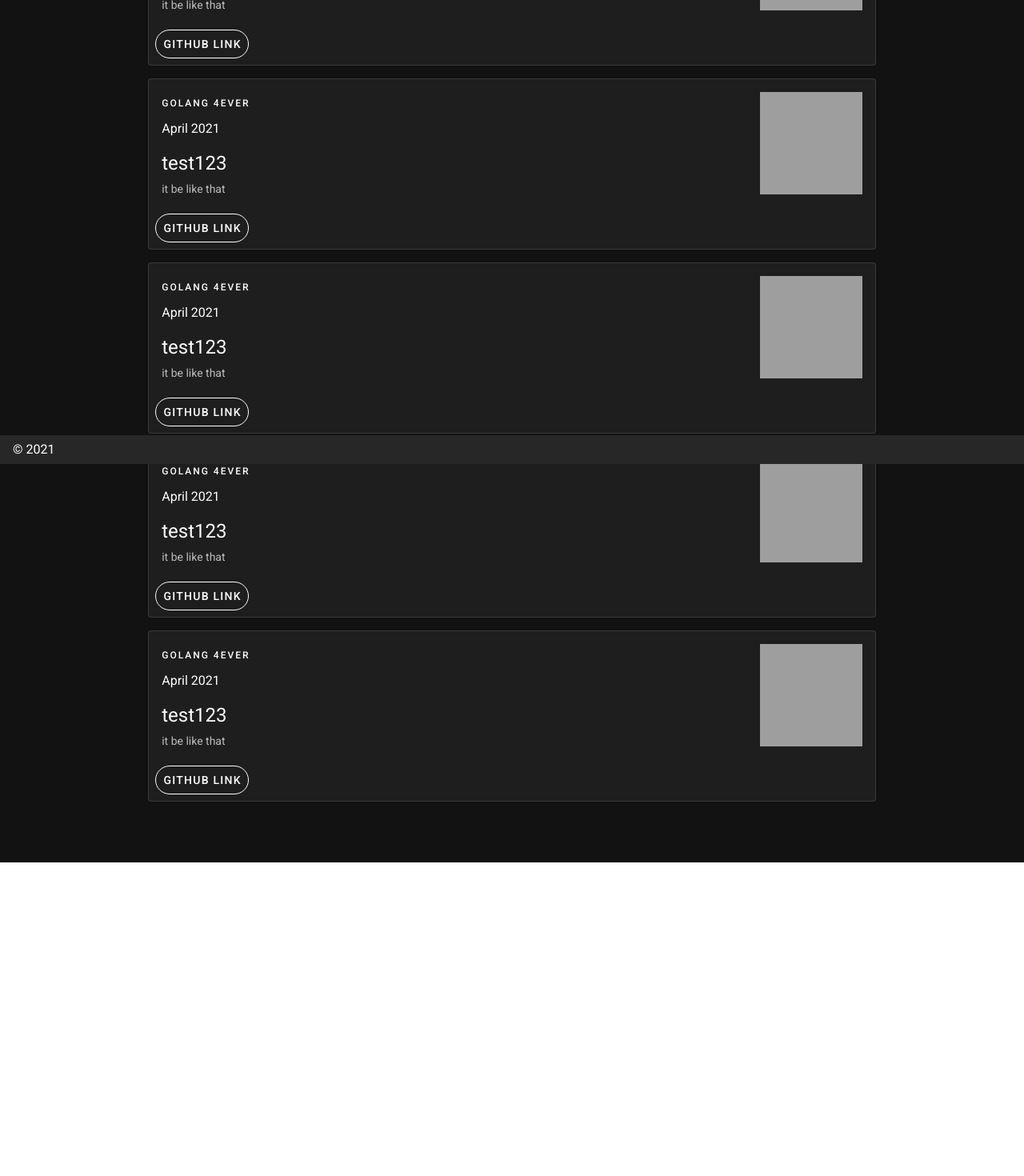
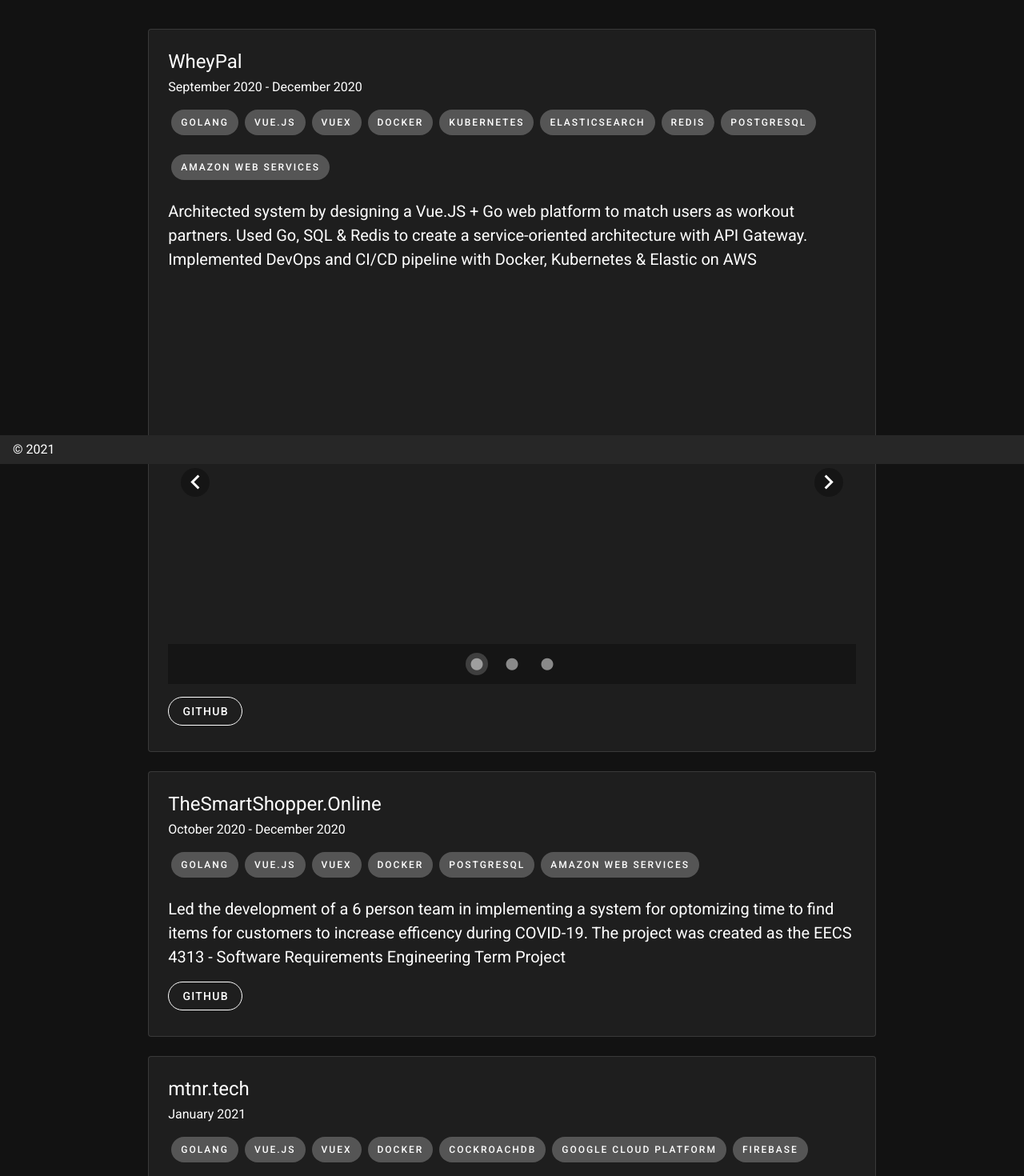
Before and after one commit to AllenKaplan/allenkaplan.github.io, a Nuxt app: page /projects in a window 1280 px wide. Shown: the part 220-1690 px from the top of the page at 80% size. Before the commit the page ends 1298 px from the top, so only its background shows below. Built offline with nearby package versions, Linux system fonts and the light colour scheme.

Commit message:
improved projects

```diff
--- a/components/project.vue
+++ b/components/project.vue
@@ -1,23 +1,35 @@
 <template>
-  <v-card class="mx-auto" max-width="80%" outlined>
-    <v-list-item three-line>
-      <v-list-item-content>
-        <div class="overline">{{ project.languages }}</div>
-        <div class="mb-4">{{ project.date }}</div>
-        <v-list-item-title class="headline mb-1">
-          {{ project.name }}
-        </v-list-item-title>
-        <v-list-item-subtitle>{{ project.description }}</v-list-item-subtitle>
-      </v-list-item-content>
+  <v-card class="mx-auto my-6 pa-4" max-width="80%" outlined>
+    <div class="ma-2">
+      <h1 class="headline mb-1">
+        {{ project.name }}
+      </h1>
+      <p class="mb-4">{{ project.date }}</p>
 
-      <v-list-item-avatar tile size="128" color="grey">
-        <v-img :src="project.img" />
-      </v-list-item-avatar>
-    </v-list-item>
+      <v-chip
+        v-for="lang in project.languages"
+        :key="lang"
+        class="overline mb-6 mx-1"
+      >
+        {{ lang }}
+      </v-chip>
 
-    <v-card-actions>
-      <v-btn outlined rounded :href="project.link"> Github Link</v-btn>
-    </v-card-actions>
+      <p class="description">{{ project.description }}</p>
+
+      <v-carousel v-if="project.imgs" v-model="model">
+        <v-carousel-item v-for="img in project.imgs" :key="img">
+          <v-sheet height="100%" tile>
+            <v-row class="fill-height" align="center" justify="center">
+              <v-img :src="img" />
+            </v-row>
+          </v-sheet>
+        </v-carousel-item>
+      </v-carousel>
+
+      <div v-for="link in project.links" :key="link.link" class="my-4">
+        <v-btn outlined rounded :href="link.link">{{ link.name }}</v-btn>
+      </div>
+    </div>
   </v-card>
 </template>
 
@@ -25,10 +37,13 @@
 export default {
   props: ["project"],
   data() {
-    return {};
+    return { model: 0 };
   },
 };
 </script>
 
 <style>
+.description {
+  font-size: 20px;
+}
 </style>
--- a/pages/projects.vue
+++ b/pages/projects.vue
@@ -1,5 +1,6 @@
 <template>
   <v-container>
+    <h1 class="projectTitle">PROJECTS</h1>
     <div v-for="project in projects" :key="project.name">
       <project v-bind:project="project" class="mb-4" />
     </div>
@@ -13,44 +14,77 @@ export default {
     return {
       projects: [
         {
-          date: "April 2021",
-          name: "test123",
-          img: "headshot.png",
-          languages: "Golang 4ever",
-          description: "it be like that",
-          link: "https://github.com/allenkaplan",
+          date: "September 2020 - December 2020",
+          name: "WheyPal",
+          imgs: ["headshot.png", "headshot.png", "headshot.png"],
+          languages: [
+            "Golang",
+            "Vue.js",
+            "Vuex",
+            "Docker",
+            "Kubernetes",
+            "ElasticSearch",
+            "Redis",
+            "PostgreSQL",
+            "Amazon Web Services",
+          ],
+          description:
+            "Architected system by designing a Vue.JS + Go web platform to match users as workout partners. " +
+            "Used Go, SQL & Redis to create a service-oriented architecture with API Gateway. Implemented DevOps and CI/CD pipeline with Docker, Kubernetes & Elastic on AWS",
+          links: [
+            {
+              name: "github",
+              link: "https://github.com/eecs4314prismbreak/WheyPal",
+            },
+          ],
         },
         {
-          date: "April 2021",
-          name: "test123",
-          img: "headshot.png",
-          languages: "Golang 4ever",
-          description: "it be like that",
-          link: "https://github.com/allenkaplan",
+          date: "October 2020 - December 2020",
+          name: "TheSmartShopper.Online",
+          // imgs: ["headshot.png"],
+          languages: [
+            "Golang",
+            "Vue.js",
+            "Vuex",
+            "Docker",
+            "PostgreSQL",
+            "Amazon Web Services",
+          ],
+          description:
+            "Led the development of a 6 person team in implementing a system for optomizing time to find items for customers to increase efficency during COVID-19. The project was created as the EECS 4313 - Software Requirements Engineering Term Project",
+          links: [
+            { name: "github", link: "https://github.com/AkinAD/basedCode/" },
+          ],
         },
         {
-          date: "April 2021",
-          name: "test123",
-          img: "headshot.png",
-          languages: "Golang 4ever",
-          description: "it be like that",
-          link: "https://github.com/allenkaplan",
+          date: "January 2021",
+          name: "mtnr.tech",
+          imgs: ["headshot.png"],
+          languages: [
+            "Golang",
+            "Vue.js",
+            "Vuex",
+            "Docker",
+            "CockroachDB",
+            "Google Cloud Platform",
+            "Firebase",
+          ],
+          description:
+            "Throughout this hackathon, I mentored a team of new students who had never bmuilt a project before. Our project, mntr.tech is a flexible online platform for connecting mentors and mentees in a way that encourages user retention. ",
+          links: [
+            { name: "devpost", link: "https://devpost.com/software/mntr-tech" },
+          ],
         },
         {
-          date: "April 2021",
-          name: "test123",
-          img: "headshot.png",
-          languages: "Golang 4ever",
-          description: "it be like that",
-          link: "https://github.com/allenkaplan",
-        },
-        {
-          date: "April 2021",
-          name: "test123",
-          img: "headshot.png",
-          languages: "Golang 4ever",
-          description: "it be like that",
-          link: "https://github.com/allenkaplan",
+          date: "Febuary 2021",
+          name: "Paers - Hackville20201",
+          imgs: ["headshot.png"],
+          languages: ["Flutter", "Dart", "Google Cloud Platform", "Firebase"],
+          description:
+            "Paers lets users select their specific personal attributes like their religion, race, ethnicity, sexual orientation, and helps them meet mentors, and peers who are willing to share their experiences. They will get a guide on how to be successful in life and their educational path.",
+          links: [
+            { name: "devpost", link: "https://devpost.com/software/paers" },
+          ],
         },
       ],
     };
@@ -59,4 +93,8 @@ export default {
 </script>
 
 <style>
+.projectTitle {
+  font-size: 72pt;
+  text-align: center;
+}
 </style>
--- a/pages/resume.vue
+++ b/pages/resume.vue
@@ -5,7 +5,7 @@
         Please click here for a direct link to my resume
       </a>
     </div>
-    <iframe src="/Allen_Kaplan_Resume.pdf" width="100%" height="750px" />
+    <iframe src="/Allen_Kaplan_Resume.pdf" width="100%" height="1000" />
   </div>
 </template>
 
```
